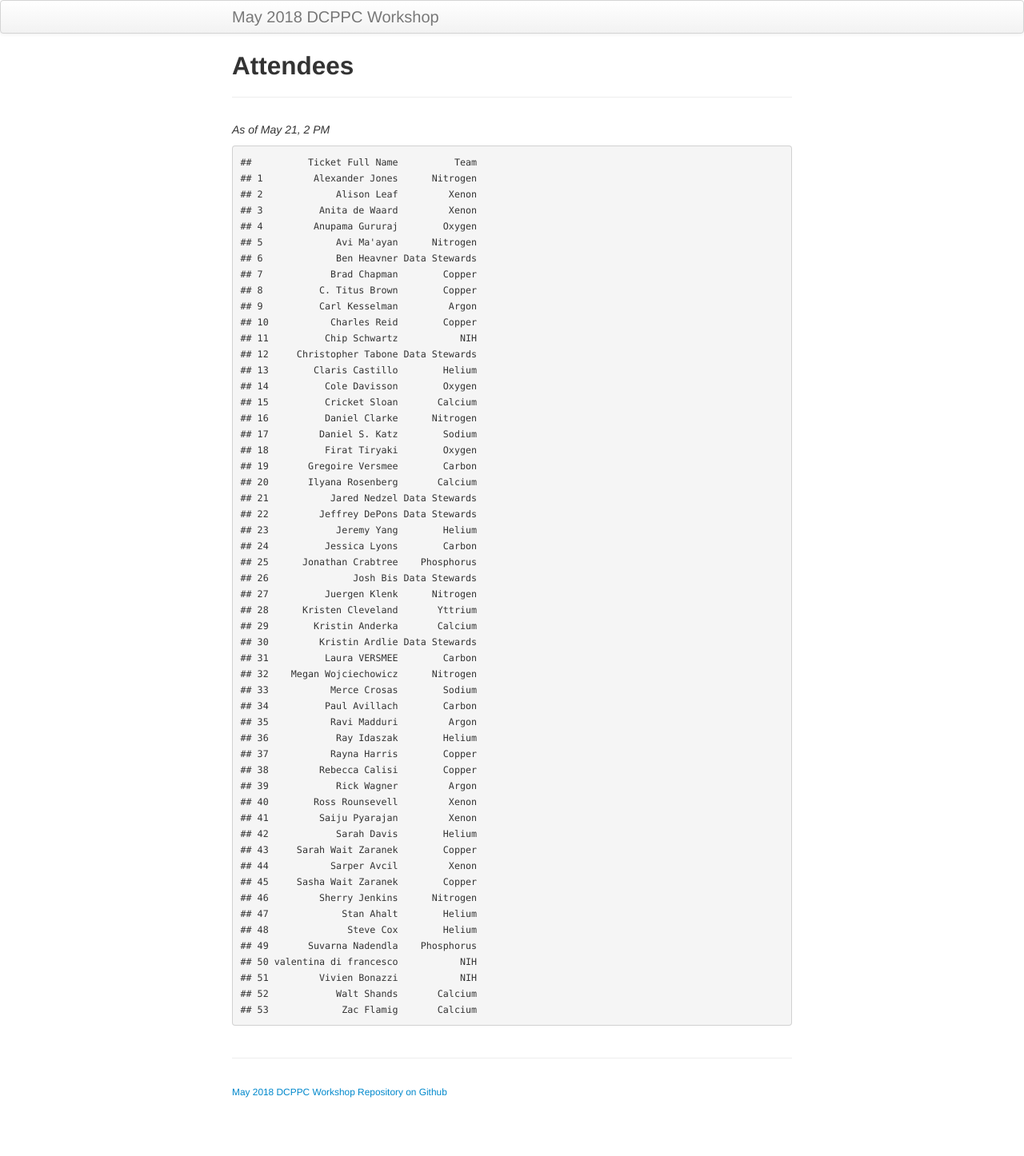
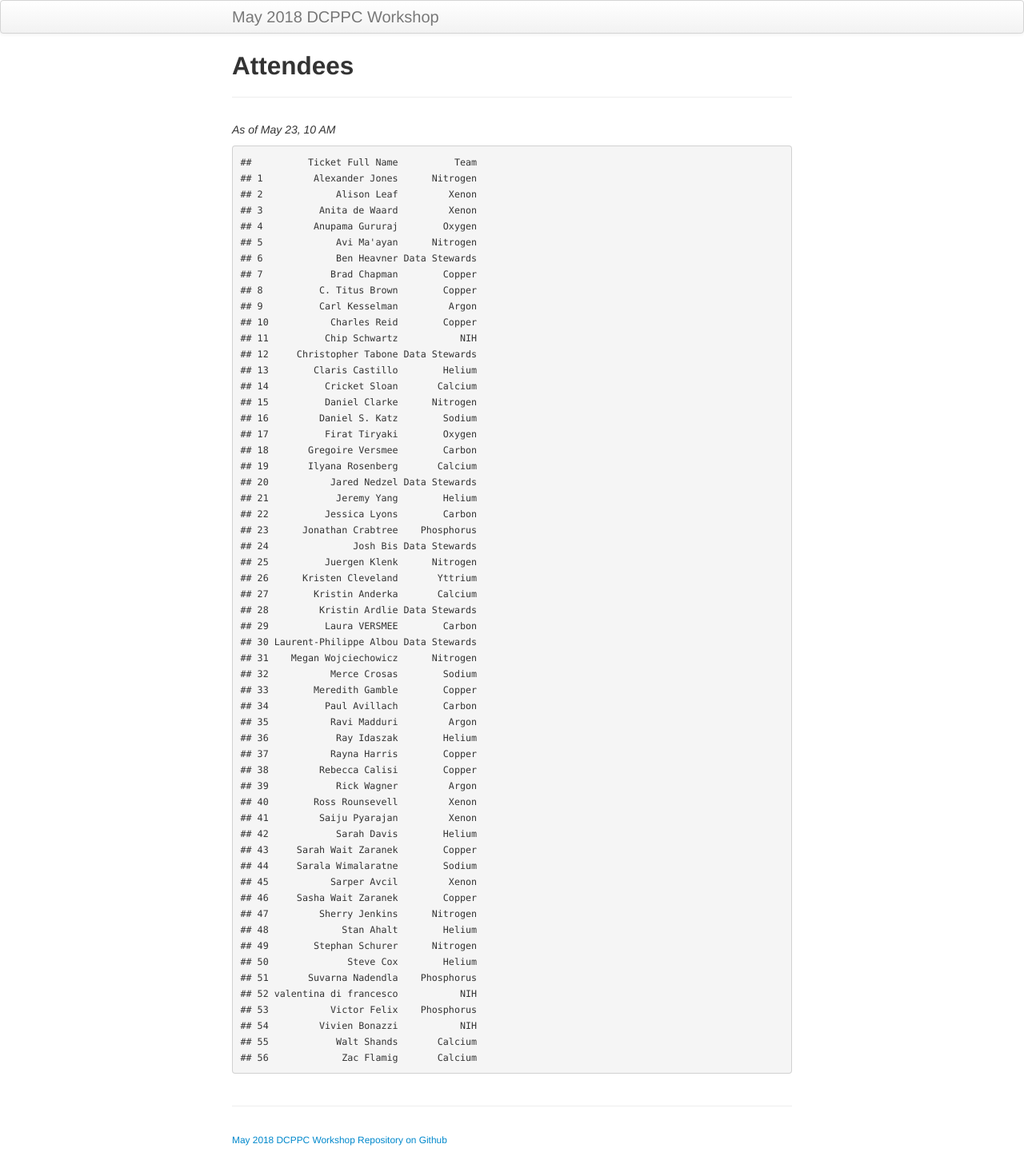
Before and after one commit to dcppc/2018-may-workshop, a Jekyll site: the page built from docs/attendees.md, in a window 1280 px wide. Shown: the whole page at 80% size. Built offline with Jekyll 4.4.1, drawn with Linux system fonts in a browser that asks for light colours; before the commit the page ends 1386 px from its top, so only the background shows below that.

Commit message:
update registratants

```diff
--- a/docs/attendees.md
+++ b/docs/attendees.md
@@ -4,7 +4,7 @@ title: Attendees
 tagline:
 ---
 
-_As of May 21, 2 PM_
+_As of May 23, 10 AM_
 
     ##          Ticket Full Name          Team
     ## 1         Alexander Jones      Nitrogen
@@ -20,26 +20,26 @@ _As of May 21, 2 PM_
     ## 11          Chip Schwartz           NIH
     ## 12     Christopher Tabone Data Stewards
     ## 13        Claris Castillo        Helium
-    ## 14          Cole Davisson        Oxygen
-    ## 15          Cricket Sloan       Calcium
-    ## 16          Daniel Clarke      Nitrogen
-    ## 17         Daniel S. Katz        Sodium
-    ## 18          Firat Tiryaki        Oxygen
-    ## 19       Gregoire Versmee        Carbon
-    ## 20       Ilyana Rosenberg       Calcium
-    ## 21           Jared Nedzel Data Stewards
-    ## 22         Jeffrey DePons Data Stewards
-    ## 23            Jeremy Yang        Helium
-    ## 24          Jessica Lyons        Carbon
-    ## 25      Jonathan Crabtree    Phosphorus
-    ## 26               Josh Bis Data Stewards
-    ## 27          Juergen Klenk      Nitrogen
-    ## 28      Kristen Cleveland       Yttrium
-    ## 29        Kristin Anderka       Calcium
-    ## 30         Kristin Ardlie Data Stewards
-    ## 31          Laura VERSMEE        Carbon
-    ## 32    Megan Wojciechowicz      Nitrogen
-    ## 33           Merce Crosas        Sodium
+    ## 14          Cricket Sloan       Calcium
+    ## 15          Daniel Clarke      Nitrogen
+    ## 16         Daniel S. Katz        Sodium
+    ## 17          Firat Tiryaki        Oxygen
+    ## 18       Gregoire Versmee        Carbon
+    ## 19       Ilyana Rosenberg       Calcium
+    ## 20           Jared Nedzel Data Stewards
+    ## 21            Jeremy Yang        Helium
+    ## 22          Jessica Lyons        Carbon
+    ## 23      Jonathan Crabtree    Phosphorus
+    ## 24               Josh Bis Data Stewards
+    ## 25          Juergen Klenk      Nitrogen
+    ## 26      Kristen Cleveland       Yttrium
+    ## 27        Kristin Anderka       Calcium
+    ## 28         Kristin Ardlie Data Stewards
+    ## 29          Laura VERSMEE        Carbon
+    ## 30 Laurent-Philippe Albou Data Stewards
+    ## 31    Megan Wojciechowicz      Nitrogen
+    ## 32           Merce Crosas        Sodium
+    ## 33        Meredith Gamble        Copper
     ## 34          Paul Avillach        Carbon
     ## 35           Ravi Madduri         Argon
     ## 36            Ray Idaszak        Helium
@@ -50,13 +50,16 @@ _As of May 21, 2 PM_
     ## 41         Saiju Pyarajan         Xenon
     ## 42            Sarah Davis        Helium
     ## 43     Sarah Wait Zaranek        Copper
-    ## 44           Sarper Avcil         Xenon
-    ## 45     Sasha Wait Zaranek        Copper
-    ## 46         Sherry Jenkins      Nitrogen
-    ## 47             Stan Ahalt        Helium
-    ## 48              Steve Cox        Helium
-    ## 49       Suvarna Nadendla    Phosphorus
-    ## 50 valentina di francesco           NIH
-    ## 51         Vivien Bonazzi           NIH
-    ## 52            Walt Shands       Calcium
-    ## 53             Zac Flamig       Calcium
+    ## 44     Sarala Wimalaratne        Sodium
+    ## 45           Sarper Avcil         Xenon
+    ## 46     Sasha Wait Zaranek        Copper
+    ## 47         Sherry Jenkins      Nitrogen
+    ## 48             Stan Ahalt        Helium
+    ## 49        Stephan Schurer      Nitrogen
+    ## 50              Steve Cox        Helium
+    ## 51       Suvarna Nadendla    Phosphorus
+    ## 52 valentina di francesco           NIH
+    ## 53           Victor Felix    Phosphorus
+    ## 54         Vivien Bonazzi           NIH
+    ## 55            Walt Shands       Calcium
+    ## 56             Zac Flamig       Calcium
```
Also changed, not shown: attendees.md (+34 -31 lines), docs/index.md (+1 -1 lines), README.md.
